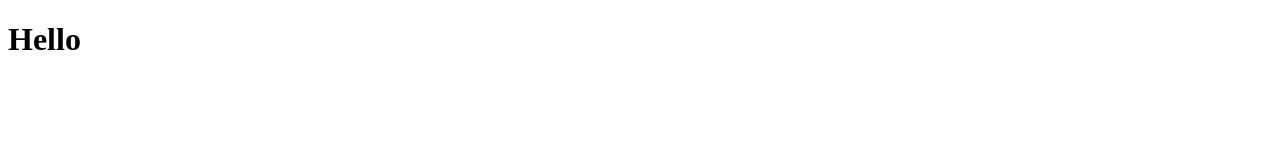
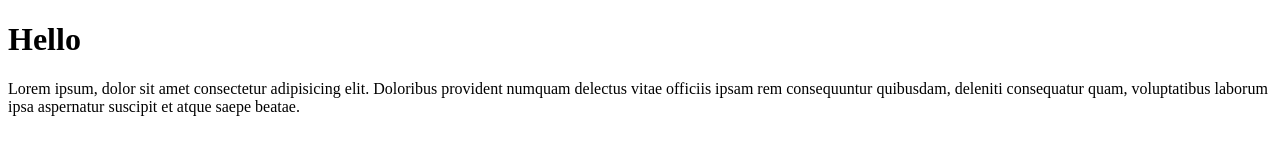
Before and after one commit to nishantgyawali-ml/Portfolio, a plain HTML site: page index.html in a window 1280 px wide. Drawn offline with Linux system fonts and the light colour scheme.

Commit message:
testing branch

```diff
--- a/index.html
+++ b/index.html
@@ -7,6 +7,7 @@
 </head>
 <body>
     <h1>Hello</h1>
+    <p>Lorem ipsum, dolor sit amet consectetur adipisicing elit. Doloribus provident numquam delectus vitae officiis ipsam rem consequuntur quibusdam, deleniti consequatur quam, voluptatibus laborum ipsa aspernatur suscipit et atque saepe beatae.</p>
 
 </body>
 </html>
```
